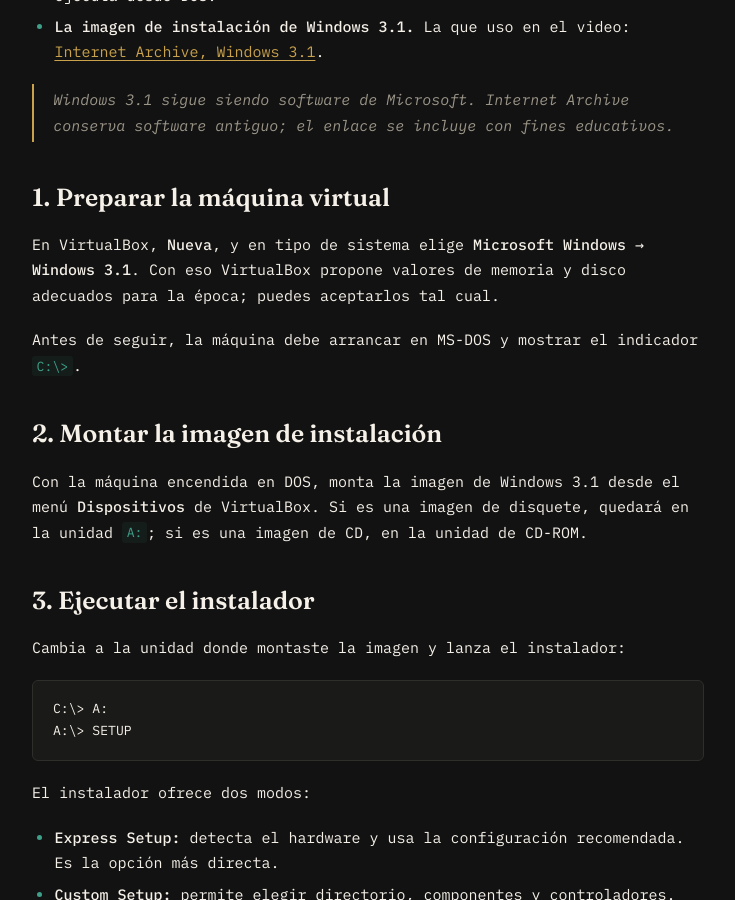
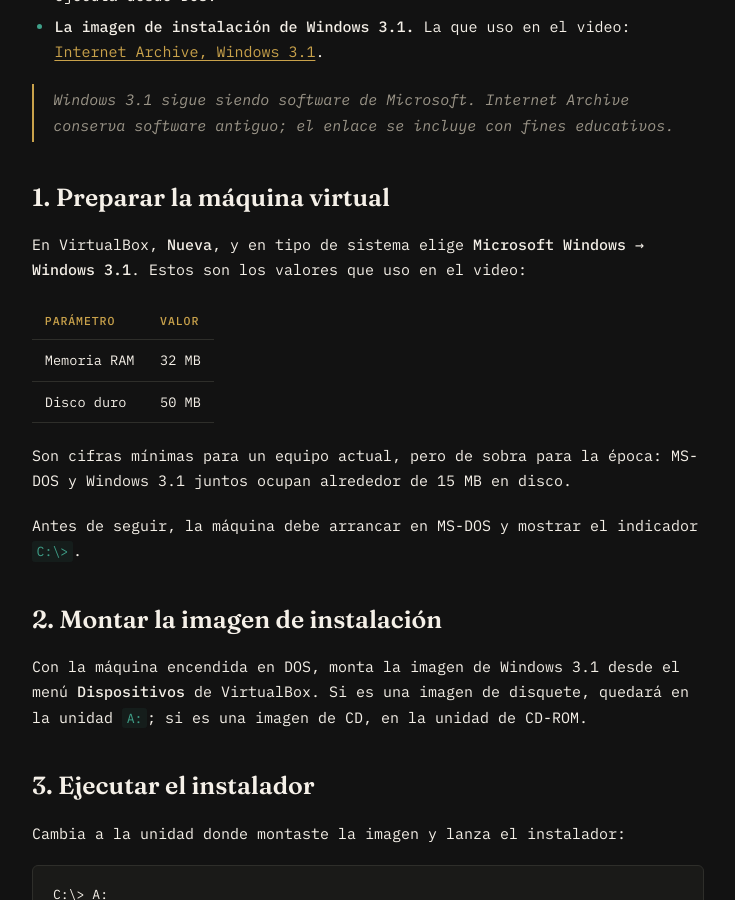
Before and after one commit to fernandocortescalderon/blog, a Jekyll site: the page built from _posts/2026-04-07-windows-31-virtualbox.md, in a window 1280 px wide and 900 px high, scrolled down 1108 px. Shown: the whole window, without its empty margins (272-1007 px from the left). Built offline with Jekyll 4.4.1, drawn with Linux system fonts in a browser that asks for light colours.

Commit message:
Agregar RAM y disco al post de Windows 3.1
Co-Authored-By: Claude Opus 5.5 <noreply@anthropic.com>
Claude-Session: https://claude.ai/code/session_01BgLRAJohe7Q1Ay8KaM7dqx

```diff
--- a/_posts/2026-04-07-windows-31-virtualbox.md
+++ b/_posts/2026-04-07-windows-31-virtualbox.md
@@ -26,8 +26,15 @@ documento el proceso completo que sigo en el video.
 ## 1. Preparar la máquina virtual
 
 En VirtualBox, **Nueva**, y en tipo de sistema elige **Microsoft Windows →
-Windows 3.1**. Con eso VirtualBox propone valores de memoria y disco
-adecuados para la época; puedes aceptarlos tal cual.
+Windows 3.1**. Estos son los valores que uso en el video:
+
+| Parámetro | Valor |
+|---|---|
+| Memoria RAM | 32 MB |
+| Disco duro | 50 MB |
+
+Son cifras mínimas para un equipo actual, pero de sobra para la época:
+MS-DOS y Windows 3.1 juntos ocupan alrededor de 15 MB en disco.
 
 Antes de seguir, la máquina debe arrancar en MS-DOS y mostrar el indicador
 `C:\>`.
```
